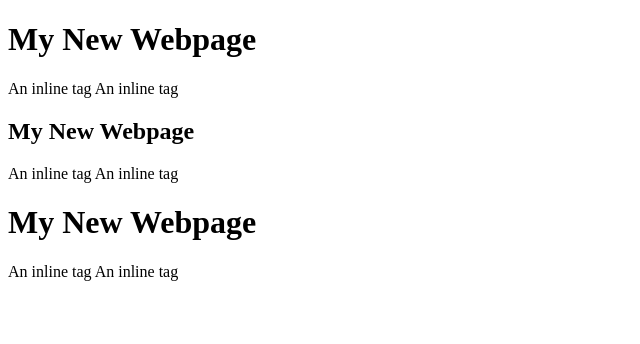
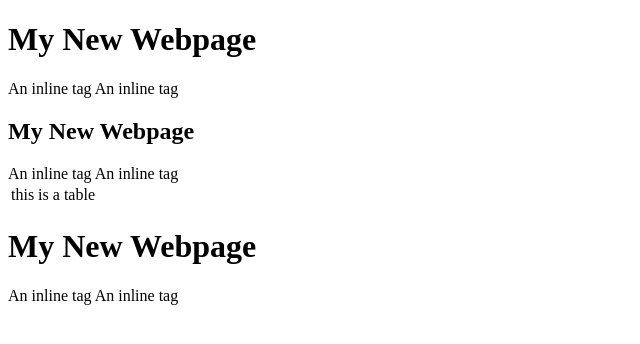
Before and after one commit to Tedla2001/ASE220ExamplePage, a plain HTML site: page index.html in a window 1280 px wide. Shown: the whole page, without its empty margins (0-640 px from the left). Drawn offline with Linux system fonts and the light colour scheme.

Commit message:
added a table

```diff
--- a/index.html
+++ b/index.html
@@ -14,6 +14,11 @@
             <span>An inline tag</span>
             <span>An inline tag</span>
         </article>
+        <table>
+            <tr>
+                <td>this is a table</td>
+            </tr>
+        </table>
         <footer>
             <h1>My New Webpage</h1>
             <span>An inline tag</span>
```
